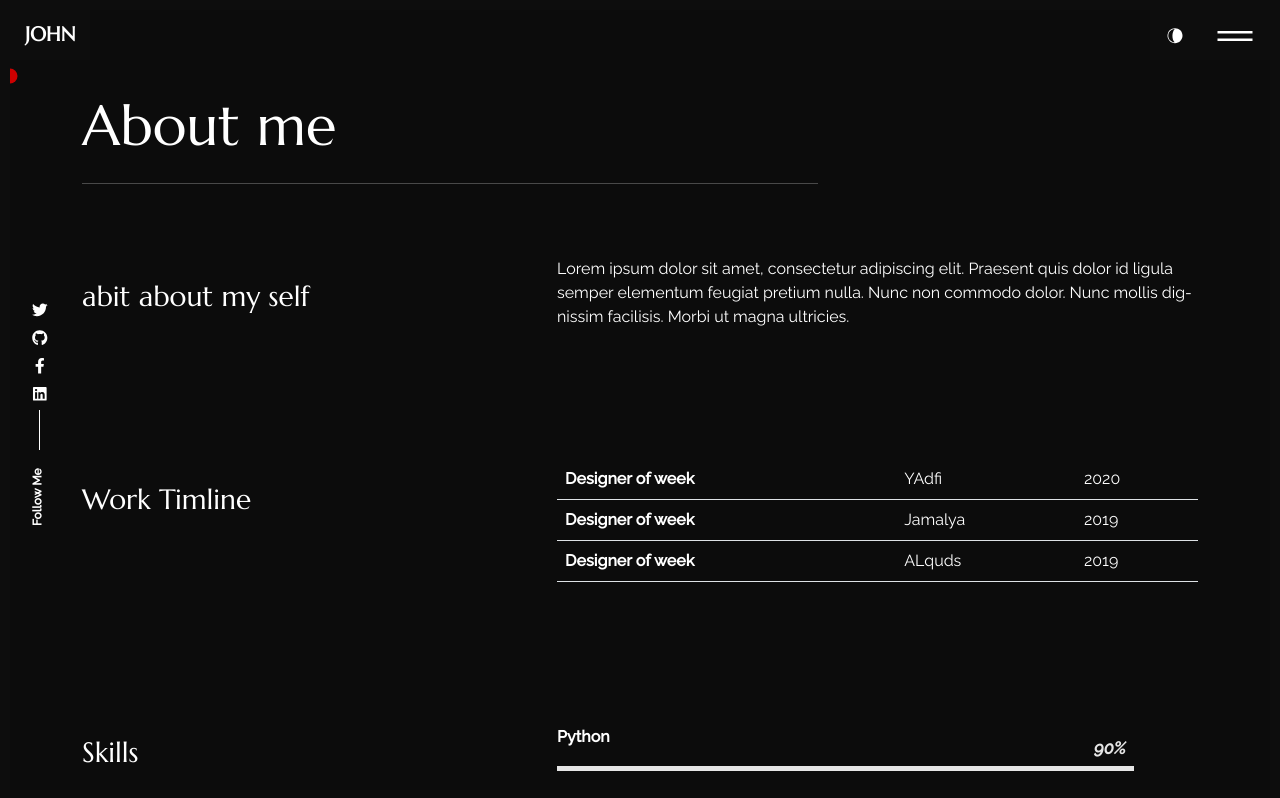
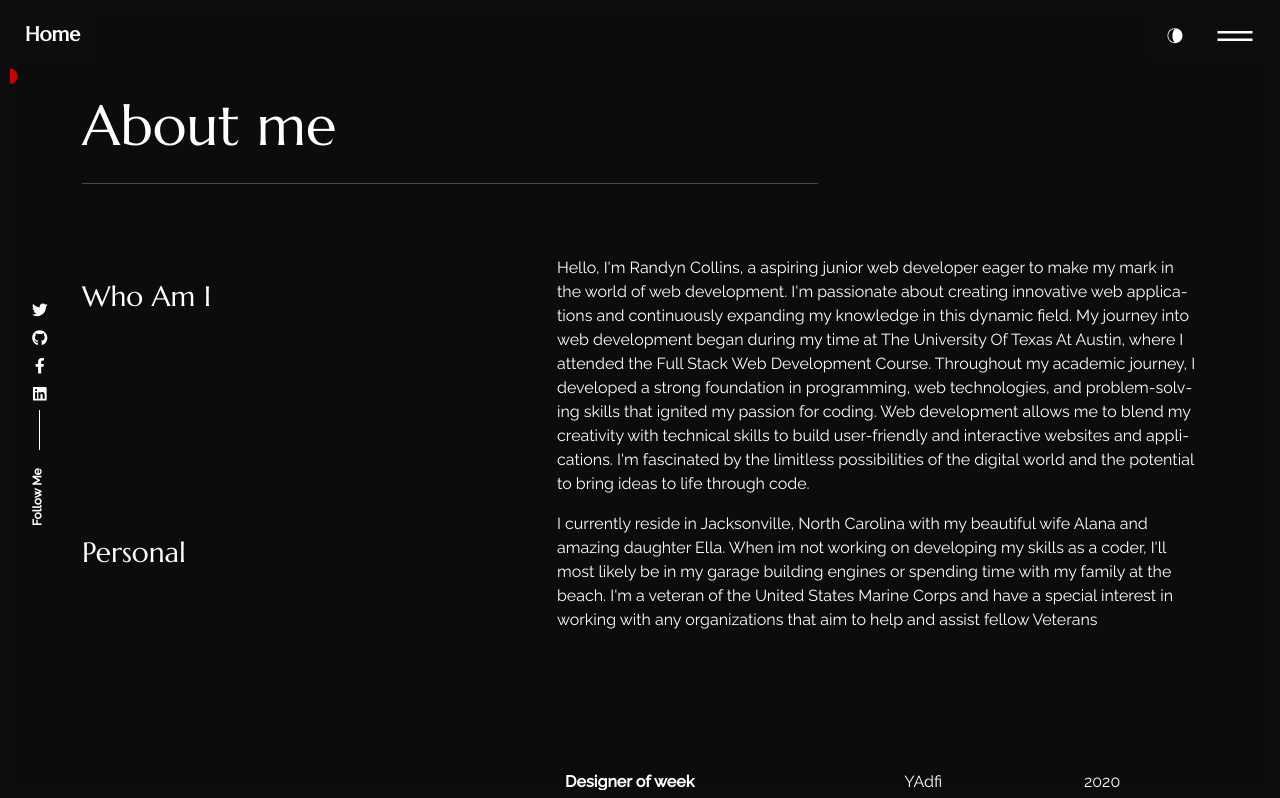
Before and after one commit to reddot9898/Portfolio, a React (Create React App) app: page /about in a window 1280 px wide. Shown: the top 798 px of the page. Built offline with nearby package versions, Linux system fonts and the light colour scheme.

Commit message:
adding personal ifo into app, fianlly have it deployed

```diff
--- a/src/content_option.js
+++ b/src/content_option.js
@@ -1,23 +1,30 @@
-const logotext = "JOHN";
+const logotext = "Home";
 const meta = {
-    title: "John Doe",
+    title: "Randyn Collins",
     description: "I’m John Doe data scientist _ Full stack devloper,currently working in Berlin",
 };
 
 const introdata = {
-    title: "I’m John Doe",
+    title: "Randyn Collins",
     animated: {
-        first: "I love coding",
-        second: "I code cool websites",
-        third: "I develop mobile apps",
+        first: "I'm a full stack web developer",
+        second: "I'm looking to make an impact at your company",
+        third: "Thank you for checking out my portfolio ! ",
     },
     description: "Lorem ipsum dolor sit amet, consectetur adipiscing elit. Sed at nisl euismod urna bibendum",
     your_img_url: "https://images.unsplash.com/photo-1514790193030-c89d266d5a9d",
 };
 
 const dataabout = {
-    title: "abit about my self",
-    aboutme: "Lorem ipsum dolor sit amet, consectetur adipiscing elit. Praesent quis dolor id ligula semper elementum feugiat pretium nulla. Nunc non commodo dolor. Nunc mollis dignissim facilisis. Morbi ut magna ultricies.",
+    title: " Who Am I",
+    aboutme: "Hello, I'm Randyn Collins, a aspiring junior web developer eager to make my mark in the world of web development. I'm passionate about creating innovative web applications and continuously expanding my knowledge in this dynamic field. My journey into web development began during my time at The University Of Texas At Austin, where I attended the Full Stack Web Development Course. Throughout my academic journey, I developed a strong foundation in programming, web technologies, and problem-solving skills that ignited my passion for coding. Web development allows me to blend my creativity with technical skills to build user-friendly and interactive websites and applications. I'm fascinated by the limitless possibilities of the digital world and the potential to bring ideas to life through code. "
+};
+
+const databout2 = {
+    title: " Personal",
+    aboutme2: "I currently reside in Jacksonville, North Carolina with my beautiful wife Alana and amazing daughter Ella. When im not working on developing my skills as a coder, I'll most likely be in my garage building engines or spending time with my family at the beach. I'm a veteran of the United States Marine Corps and have a special interest in working with any organizations that aim to help and assist fellow Veterans"
+
+
 };
 const worktimeline = [{
     jobtitle: "Designer of week",
@@ -155,6 +162,7 @@ const socialprofils = {
 export {
     meta,
     dataabout,
+    databout2,
     dataportfolio,
     worktimeline,
     skills,
--- a/src/pages/about/index.js
+++ b/src/pages/about/index.js
@@ -4,6 +4,7 @@ import { Helmet, HelmetProvider } from "react-helmet-async";
 import { Container, Row, Col } from "react-bootstrap";
 import {
   dataabout,
+  databout2,
   meta,
   worktimeline,
   skills,
@@ -32,6 +33,15 @@ export const About = () => {
           <Col lg="7" className="d-flex align-items-center">
             <div>
               <p>{dataabout.aboutme}</p>
+            </div>
+          </Col>
+          <Col lg="5">
+            <h3 className="color_sec py-4">{databout2.title}</h3>
+          </Col>
+
+          <Col lg="7" className="d-flex align-items-center">
+            <div>
+              <p>{databout2.aboutme2}</p>
             </div>
           </Col>
         </Row>
```
Lines whose indentation alone changed are shown as unchanged.
